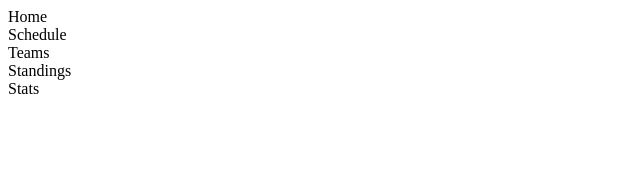
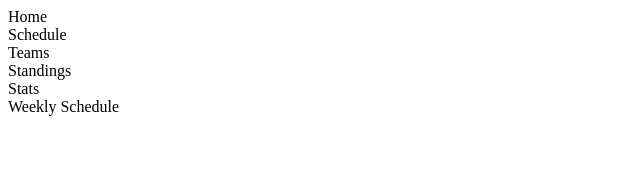
Before and after one commit to stephenJeong/basketball_league_stats, a React app: page / in a window 1280 px wide. Shown: the top 188 px of the page, without its empty margins (0-640 px from the left). Built offline with nearby package versions, Linux system fonts and the light colour scheme; the HTML template or start-up script is replaced by a standard one.

Commit message:
create bare component files

```diff
--- a/client/src/App.jsx
+++ b/client/src/App.jsx
@@ -2,6 +2,7 @@ import React from 'react';
 import { render } from 'react-dom';
 import axios from 'axios';
 import Navbar from './components/Navbar.jsx'
+import WeeklySchedule from './components/WeeklySchedule.jsx'
 
 class App extends React.Component {
   constructor(props) {
@@ -14,6 +15,7 @@ class App extends React.Component {
     return (
       <div className='container'>
         <Navbar />
+        <WeeklySchedule />
       </div>
     )
   }
--- a/client/src/components/Navbar.jsx
+++ b/client/src/components/Navbar.jsx
@@ -1,6 +1,6 @@
 import React from 'react';
 
-const Navbar = (props) => {
+function Navbar ({ props }) {
   return (
     <div className="navbar">
       <div className="navbar-item">Home</div>
@@ -11,6 +11,6 @@ const Navbar = (props) => {
       <div className="navbar-item"></div>
     </div>
   )
-}
+};
 
 export default Navbar;
--- /dev/null
+++ b/client/src/components/WeeklySchedule.jsx
@@ -0,0 +1,11 @@
+import React from 'react';
+
+function WeeklySchedule ({ props }) {
+  return (
+    <div>
+      Weekly Schedule
+    </div>
+  )
+};
+
+export default WeeklySchedule;
```
Also changed, not shown: client/src/components/Announcements.jsx (added, +11 -0 lines), client/src/components/Hero.jsx (added, +11 -0 lines), client/src/components/WeeklyLeaders.jsx (added, +11 -0 lines).
